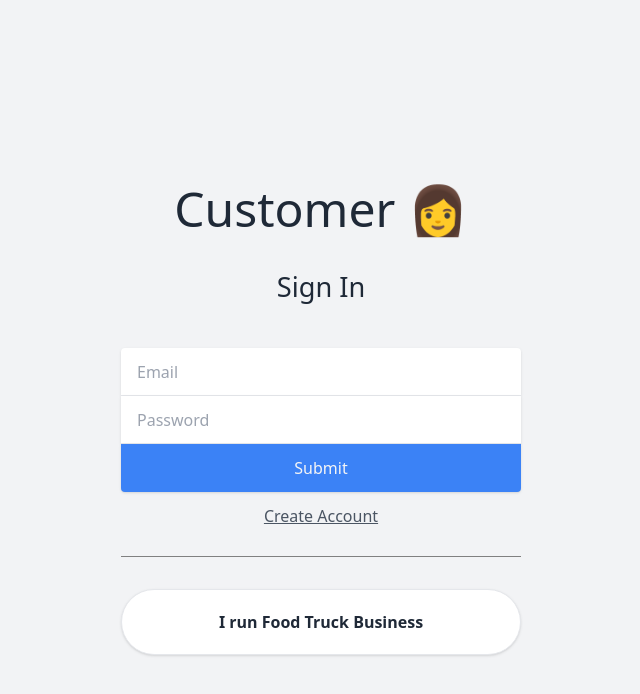
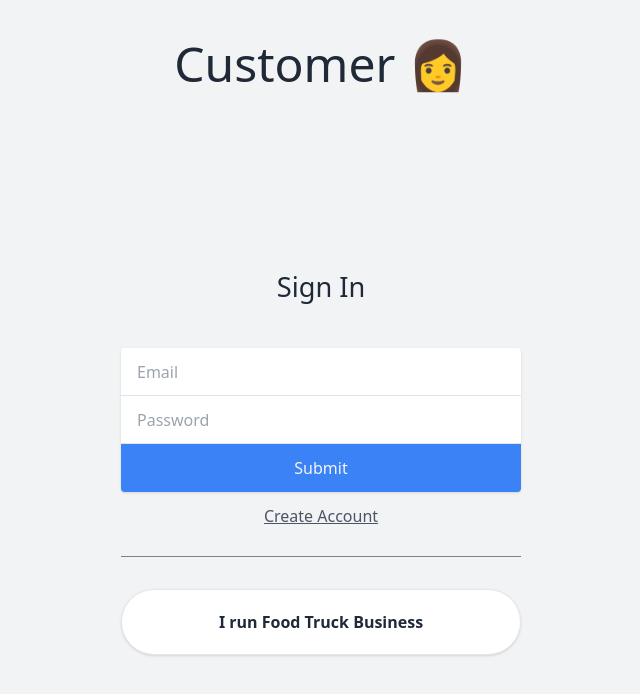
Before and after one commit to ben9543/foodtruck-web, a React (Create React App) app: page / in a window 1280 px wide. Shown: the top 694 px of the page, without its empty margins (319-959 px from the left). Built offline with nearby package versions, Linux system fonts and the light colour scheme; no server answers; what react-geolocated would draw is missing.

Commit message:
Form wrapper edited

```diff
--- a/src/components/Authentication/UserAuthPage.jsx
+++ b/src/components/Authentication/UserAuthPage.jsx
@@ -1,6 +1,6 @@
 import React, {useState}from "react";
 import { signInCustom, signUpCustom } from "../../firebase";
-import { Form, Input, Button, SmallTitle, ErrorHandler, ToggleButtonWrapper, ModeToggleButton, ToggleButton, Divider } from "./styles";
+import { Form, Input, Button, SmallTitle, ErrorHandler, ToggleButtonWrapper, ModeToggleButton, ToggleButton, Divider, FormWrapper } from "./styles";
 import { FOODTURCK, SIGNIN, SIGNUP } from "./index";
 
 const UserAuthPage = ({setMode}) => {
@@ -18,7 +18,7 @@ const UserAuthPage = ({setMode}) => {
         else if(authMode === SIGNUP)signUpCustom(email, pass, setErrorMsg);
     }
     return (
-        <>
+        <FormWrapper>
             {
                 (authMode === SIGNIN) ?
                 <SignIn
@@ -31,11 +31,9 @@ const UserAuthPage = ({setMode}) => {
                     email={email} pass={pass} username={username} errorMsg={errorMsg}
                     setEmail={setEmail} setPass={setPass} setUsername={setUsername} setErrorMsg={setErrorMsg} setAuthMode={setAuthMode} />
             }
-        <div style={{width:"25rem"}}>
             <Divider/>
-        </div>
             <ModeToggleButton className="border p-6 rounded-full w-full shadow bg-white" onClick={()=>setMode(FOODTURCK)}>I run Food Truck Business</ModeToggleButton>
-        </>
+        </FormWrapper>
     )
 };
 
--- a/src/components/Authentication/index.jsx
+++ b/src/components/Authentication/index.jsx
@@ -41,9 +41,9 @@ const Authentication = () => {
                     />
                 :
                 <AuthContainer>
-                <div id="title" className="my-10">
-                    <h1 className="text-5xl">{mode}</h1>
-                </div>
+                    <div id="title" className="my-10">
+                        <h1 className="text-5xl">{mode}</h1>
+                    </div>
                 {
                     mode === FOODTURCK?
                     <FoodTruckOwnerAuthPage setMode={setMode}/>
--- a/src/components/Authentication/styles.jsx
+++ b/src/components/Authentication/styles.jsx
@@ -11,13 +11,23 @@ export const AuthContainer = styled.div`
     width: 100%;
 `;
 
+export const FormWrapper = styled.div`
+    display: flex;
+    flex-direction: column;
+    justify-content: center;
+    align-items: center;
+    height: 100%;
+    max-width: 25rem;
+    width: 85%;
+`;
+
 export const Form = styled.form`
     display: flex;
     flex-direction: column;
     justify-content: center;
     align-items: center;
     height: auto;
-    width: 25rem;
+    width:100%;
 `;
 
 export const Input = styled.input`
@@ -82,7 +92,7 @@ export const ToggleButton = styled.p`
 
 export const ModeToggleButton = styled.button`
     font-weight: 700;
-    width: 25rem;
+    width: 100%;
 `;
 
 export const Divider = styled.div`
```
Lines whose indentation alone changed are shown as unchanged.
